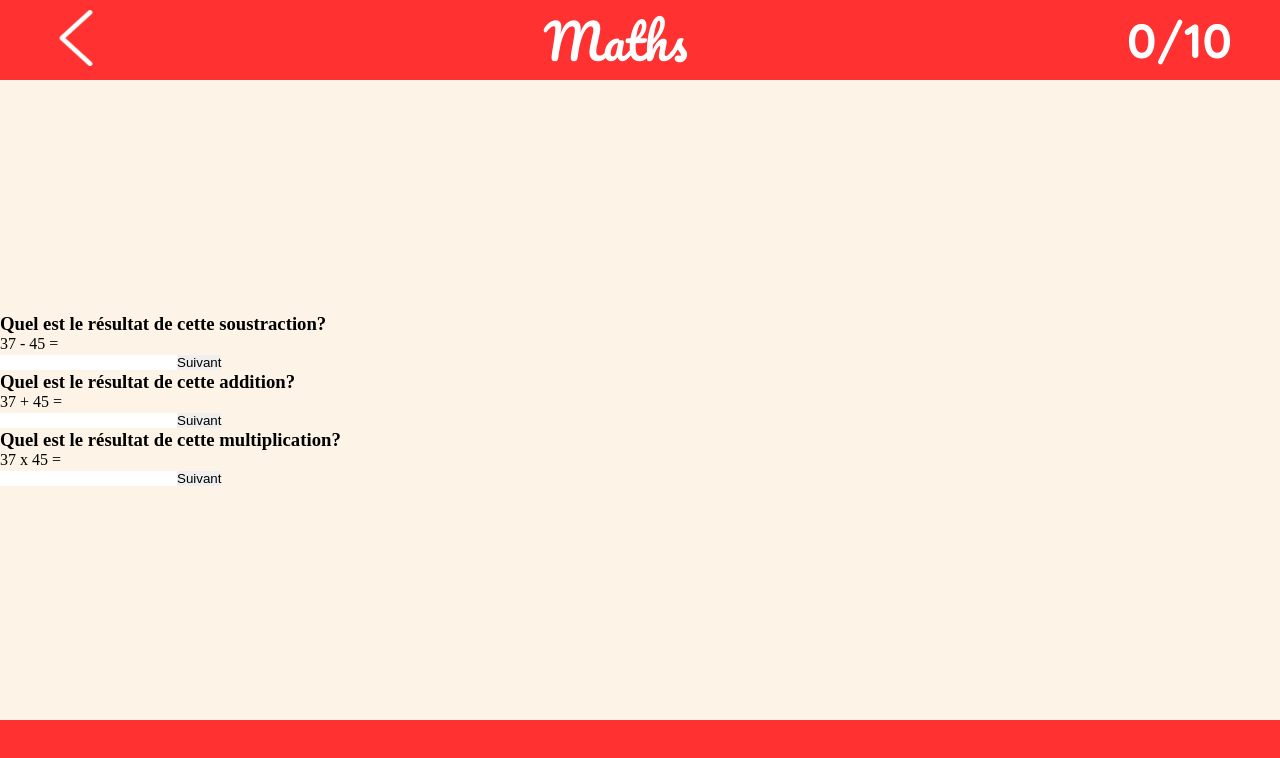
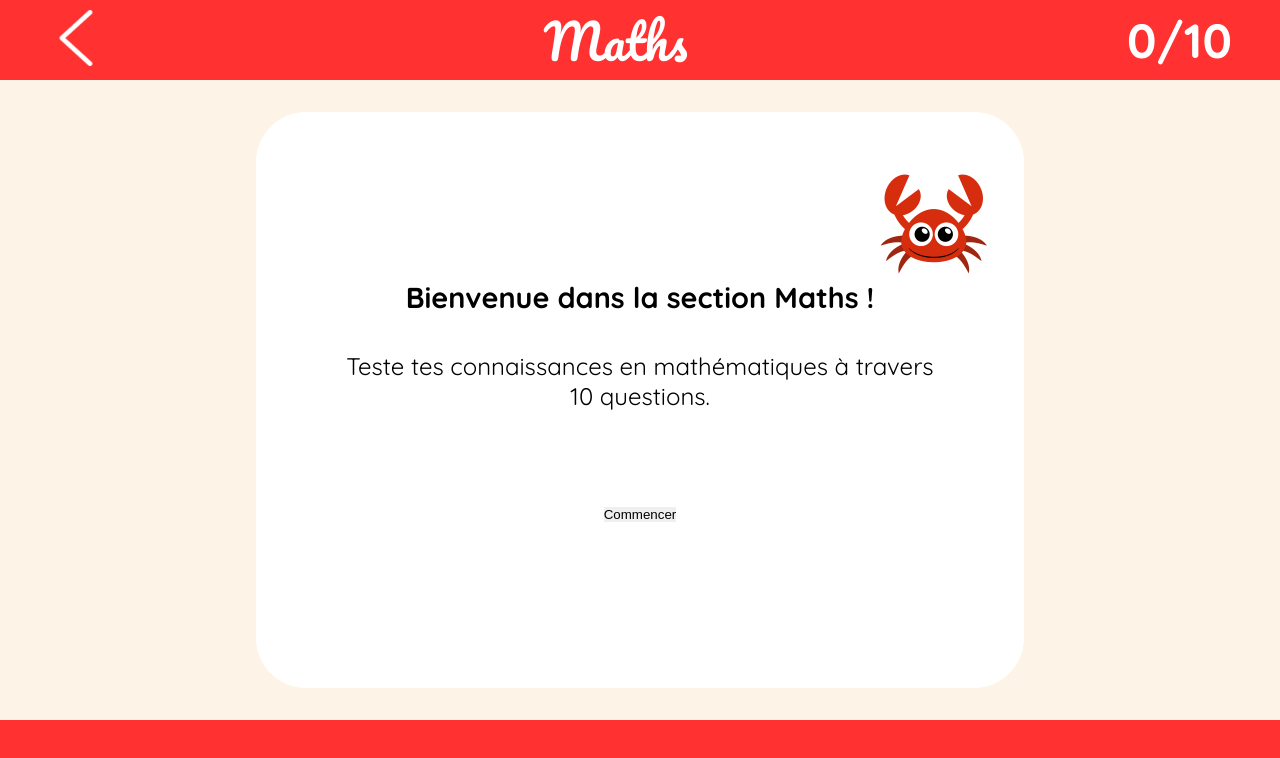
Before and after one commit to MathieuMrt/Mon-cahier-de-vacances, a React (Vite) app: page /maths in a window 1280 px wide. Shown: the top 758 px of the page. Built offline with nearby package versions, Linux system fonts and the light colour scheme.

Commit message:
amelioration algo

```diff
--- a/src/components/Maths/ConsigneMath.jsx
+++ b/src/components/Maths/ConsigneMath.jsx
@@ -1,6 +1,6 @@
 import crabe from '../../assets/images/crabe.png'
 
-const ConsigneMaths = () => {
+const ConsigneMaths = ({handleGameStartMath}) => {
     return (
         <div className="Consigne">
             <img src={crabe} alt="crabe" className='Consigne_img'/>
@@ -8,7 +8,7 @@ const ConsigneMaths = () => {
             <h2 className='Consigne_h2'>Bienvenue dans la section Maths !</h2><br/><br/>
             <p className='Consigne_p'>Teste tes connaissances en mathématiques à travers 10 questions.</p>
             </div>
-            <button className='Maths_button'>Commencer</button>
+            <button className='Maths_button' onClick={handleGameStartMath}>Commencer</button>
         </div>
     );
 };
--- a/src/components/Maths/JeuMaths.jsx
+++ b/src/components/Maths/JeuMaths.jsx
@@ -3,29 +3,39 @@ import { useState } from "react";
 
 const JeuMaths = ({setCount}) => {
 
-    const [classeMath, setClasseMath] = useState("")
-
     const [value1, setvalue1] = useState(Math.floor(Math.random()* (90 - 1)) + 1);
     const [value2, setvalue2] = useState(Math.floor(Math.random()* (90 - 1)) + 1);
+    const [calcul, setCalcul] = useState("-")
 
     const handleClickMath = function (e) {
         e.preventDefault()
         setCount (c => c + 1)
-        setvalue1(Math.floor(Math.random()* (50 - 15)) + 1);
+        setvalue1(Math.floor(Math.random()* (50 - 15)) + 15);
         setvalue2(Math.floor(Math.random()* (14 - 1)) + 1);
+        setCalcul(["-", "+", "*"].random());
     }
 
-    const sous = (a, b) => a - b;
-    const goodSous = sous(value1, value2);
-    const sum = (a, b) => a + b;
-    const goodSum = sum(value1, value2);
-    const multi = (a, b) => a * b;
-    const goodMulti = multi(value1, value2)
+    const calculator = (a, b, c) => {
+        switch (b) {
+          case "+":
+            return a + c;
+          case "-":
+            return a - c;
+          case "*":
+            return a * c;
+          default:
+            return 0;
+        }
+      };
 
-    const [answerSous, setAnswerSous] = useState ("");
-    function handleChangeSous(e) {
-        setAnswerSous(e.target.value);
-        if (e.target.value == goodSous) {
+    const goodAnswer = calculator(value1, calcul, value2);
+
+    const [classeMath, setClasseMath] = useState("")
+
+    const [answer, setAnswer] = useState ("");
+    function handleChangeCalc(e) {
+        setAnswer(e.target.value);
+        if (e.target.value == goodAnswer) {
             setClasseMath("bonneReponse")
         }
         else {
@@ -33,47 +43,13 @@ const JeuMaths = ({setCount}) => {
         }
       }
 
-    const [answerSum, setAnswerSum] = useState ("");
-    function handleChangeSum(e) {
-        setAnswerSum(e.target.value);
-        if (e.target.value == goodSum) {
-            setClasseMath("bonneReponse")
-        }
-        else {
-            setClasseMath("mauvaiseReponse")
-        }
-      }
-
-    const [answerMulti, setAnswerMulti] = useState ("");
-    function handleChangeMulti(e) {
-          setAnswerMulti(e.target.value);
-          if (e.target.value == goodMulti) {
-              setClasseMath("bonneReponse")
-          }
-          else {
-              setClasseMath("mauvaiseReponse")
-          }
-        }
-
 
     return (
         <div className="jeu-maths">
-            <div className ="soustraction">
-                <h3>Quel est le résultat de cette soustraction?</h3>
-                <p>{value1} - {value2} = </p>
-                <input className= {classeMath} type="text" value={answerSous} onChange={handleChangeSous}/>
-                <button onClick={handleClickMath}>Suivant</button>
-            </div>
-            <div className ="addition">
-                <h3>Quel est le résultat de cette addition?</h3>
-                <p>{value1} + {value2} = </p>
-                <input className= {classeMath} type="text" value={answerSum} onChange={handleChangeSum}/>
-                <button onClick={handleClickMath}>Suivant</button>
-            </div>
-            <div className ="multiplication">
-                <h3>Quel est le résultat de cette multiplication?</h3>
-                <p>{value1} x {value2} = </p>
-                <input className= {classeMath} type="text" value={answerMulti} onChange={handleChangeMulti}/>
+            <div className ="question">
+                <h3>Quel est le résultat de ce calcul?</h3>
+                <p>{value1} {calcul} {value2} = </p>
+                <input className= {classeMath} type="text" value={answer} onChange={handleChangeCalc}/>
                 <button onClick={handleClickMath}>Suivant</button>
             </div>
         </div>
--- a/src/components/Maths/Maths.jsx
+++ b/src/components/Maths/Maths.jsx
@@ -1,7 +1,7 @@
 import React from "react";
 import Header from "../Header/Header.jsx";
 import Footer from "../Footer/Footer.jsx";
-import ConsigneMaths from "./ConsigneMath.jsx";
+import ConsigneMath from "./ConsigneMath.jsx";
 import JeuMaths from "./JeuMaths.jsx";
 import EndMaths from "./EndMath.jsx";
 import { useState } from "react";
@@ -9,12 +9,16 @@ import { useState } from "react";
 const Maths = () => {
 
     const [count, setCount] = useState(0);
+    const [gameStartMath,setgameStartMath]=useState(false);
+    const handleGameStartMath = () => {
+      setgameStartMath(true)
+    };
 
   return (
     <div className="maths">
       <Header color="mathsColor" subject="Maths" count={count}/>
       <main className="main-page">
-        <JeuMaths setCount={setCount} />
+        {gameStartMath? <JeuMaths setCount={setCount}/> : <ConsigneMath handleGameStartMath={handleGameStartMath}/>}
       </main>
       <Footer color="mathsColor" />
     </div>
```
